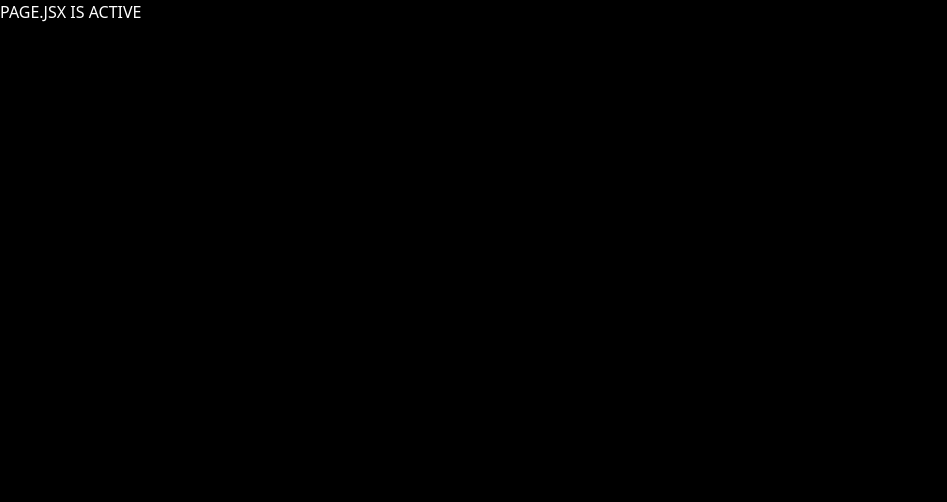
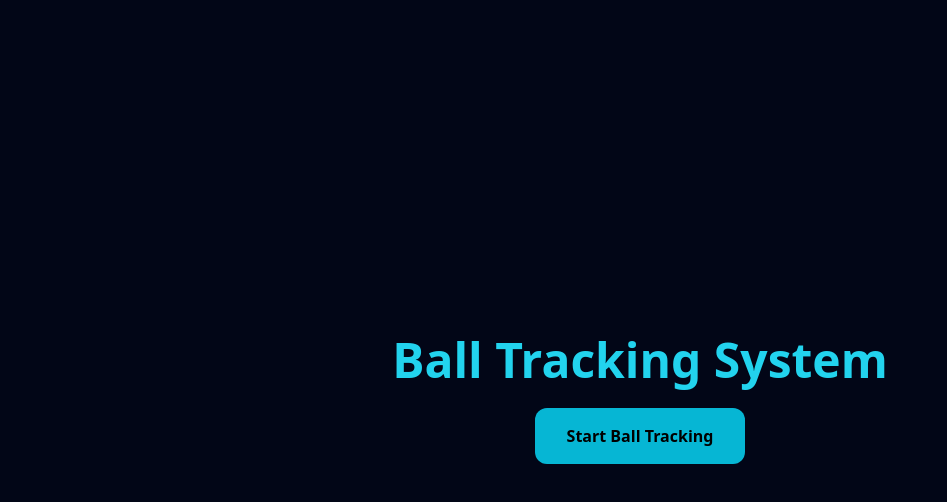
Before and after one commit to SportsFacts/Free-Ball-Tracking-System, a Next.js app in the folder ball-tracking-frontend/: page / in a window 1280 px wide. Shown: the top 502 px of the page, without its empty margins (0-947 px from the left). Built offline with nearby package versions, Linux system fonts and the light colour scheme.

Commit message:
Update page.jsx

```diff
--- a/ball-tracking-frontend/app/page.jsx
+++ b/ball-tracking-frontend/app/page.jsx
@@ -1,3 +1,5 @@
-export default function Test() {
-  return <h1 style={{color:"white"}}>PAGE.JSX IS ACTIVE</h1>;
+import BallTrackingApp from "../components/BallTrackingApp";
+
+export default function Page() {
+  return <BallTrackingApp />;
 }
```
